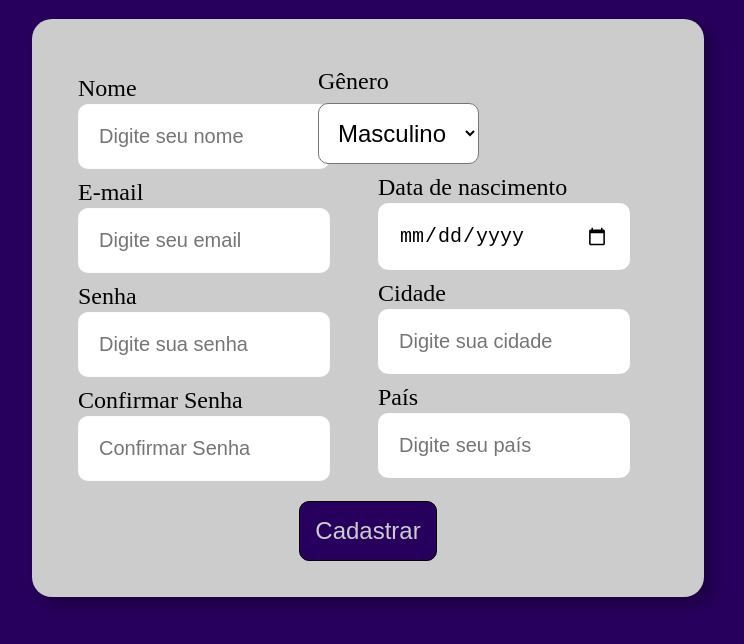
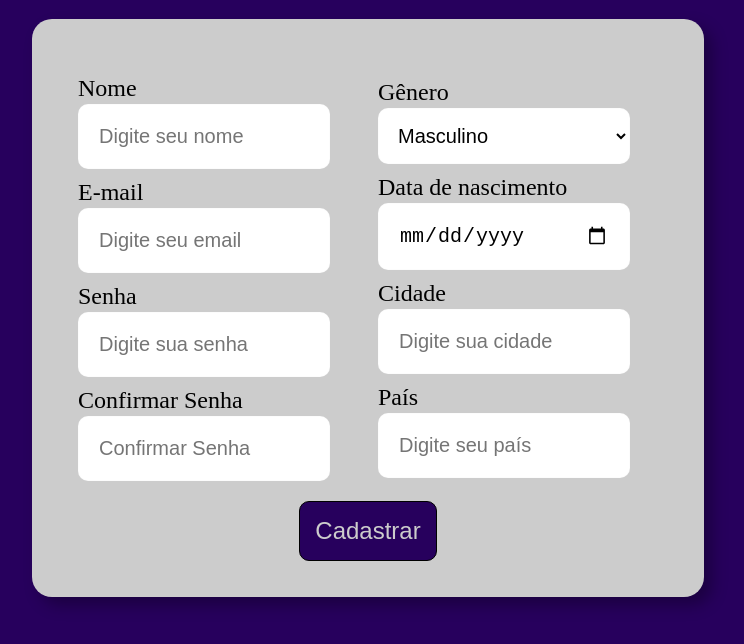
Before and after one commit to Isabely-cards/Cadastro, a React (Vite) app: page / in a window 1280 px wide. Shown: the top 644 px of the page, without its empty margins (272-1016 px from the left). Built offline with nearby package versions, Linux system fonts and the light colour scheme.

Commit message:
Update index.jsx

```diff
--- a/src/components/ListaSuspensa/index.jsx
+++ b/src/components/ListaSuspensa/index.jsx
@@ -1,33 +1,30 @@
 import styled from "styled-components"
 
 const ListaEstilizada = styled.div`
-    margin-left: -60px;
-    margin-right: -200px;
-    min-height: 8vh;
-    justify-content: space-evenly;
+    margin: 10px 0;
+
 `
 const Label = styled.label`
     color: black;
-    display: flex;
-    margin-bottom: 8px;
+    display: block;
+    margin-bottom: 2px;
     font-size: 24px;
 `
 const Select = styled.select`
     background: #FFFFFF;
     border-radius: 10px;
-    font-size: 24px;
+    border: 1px solid rgba(0, 0, 0, 0.01);
+    font-size: 20px;
     padding: 15px;
-    box-sizing: border-box;
+    width: 90%;
 
 `
 const Option = styled.option`
     background: #FFFFFF;
     border-radius: 10px;
-    width: 90%;
     border: 1px solid rgba(0, 0, 0, 0.01);
     font-size: 20px;
-    padding: 20px;
-    box-sizing: border-box;
+    padding: 15px;
 `
 
 function ListaSuspensa({ label, options }) {
```
